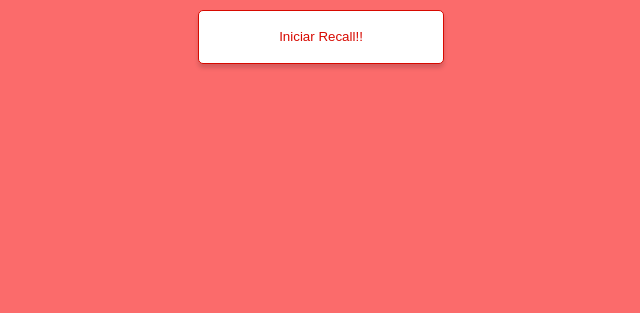
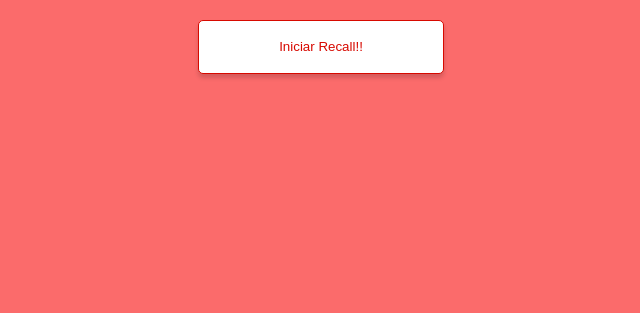
Before and after one commit to adrian-s-costa/projeto8-zaprecall, a React app: page / in a window 1280 px wide. Shown: the part 487-800 px from the top of the page, without its empty margins (319-959 px from the left). Built offline with nearby package versions, Linux system fonts and the light colour scheme; a web font is replaced by a local one.

Commit message:
Template React - tela inicial - arrumada

```diff
--- a/src/components/App.js
+++ b/src/components/App.js
@@ -4,7 +4,7 @@ import TelaInicial from ".//TelaInicial";
 
 export default function App(){
     return(
-    <div className="page">
+    <div className="pageAll">
         <TelaInicial />
     </div>
     )
--- a/src/components/TelaInicial.js
+++ b/src/components/TelaInicial.js
@@ -2,12 +2,21 @@ import "../styles/reset.css";
 import "../styles/style.css";
 import logo from "../Images/logo.png"
 
+let classNameIndex = "pageIndex"
+
 export default function TelaInicial(){
+
     return(
-        <>
+        <div className={classNameIndex}>
             <img src={logo} className="logo" alt="logo"/>
             <h1 className="indexTittle">ZapRecall</h1>
-            <button className="indexButton">Iniciar Recall!!</button>
-        </>
+            <button className="indexButton" onClick={questionScreen}>Iniciar Recall!!</button>
+        </div>
     )
 }
+
+function questionScreen(){
+    return(
+        <div className={classNameIndex}></div>
+    )
+}
--- a/src/styles/style.css
+++ b/src/styles/style.css
@@ -7,13 +7,15 @@ h1{
     font-family: 'Righteous', cursive;
     color: #FFFFFF;
     margin-top: 30px;
+    font-size: 36px;
+
 }
 
 .root{
     height: 100%;
 }
 
-.page{
+.pageIndex{
     display: flex;
     flex-direction: column;
     width: 100%;
@@ -23,10 +25,18 @@ h1{
     background-color:#FB6B6B ;
 }
 
+.hidden{
+    display: none !important;
+}
+
+.pageAll{
+    width: 100%;
+    height: 100%;
+}
+
 .logo{
     height: 161px;
     width: 136px;
-    font-size: 36px;
     text-align: center;
 }
 
```
